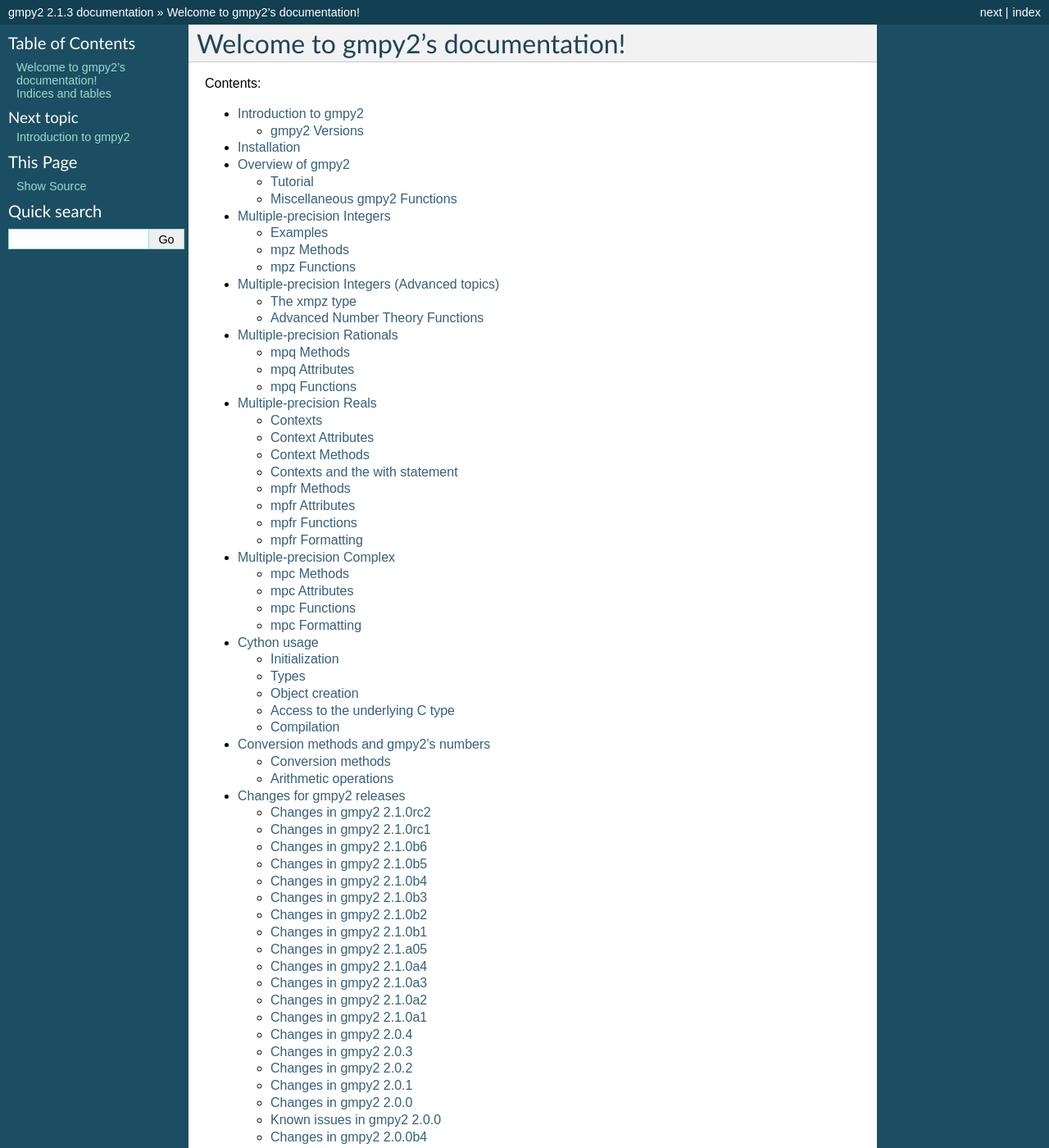
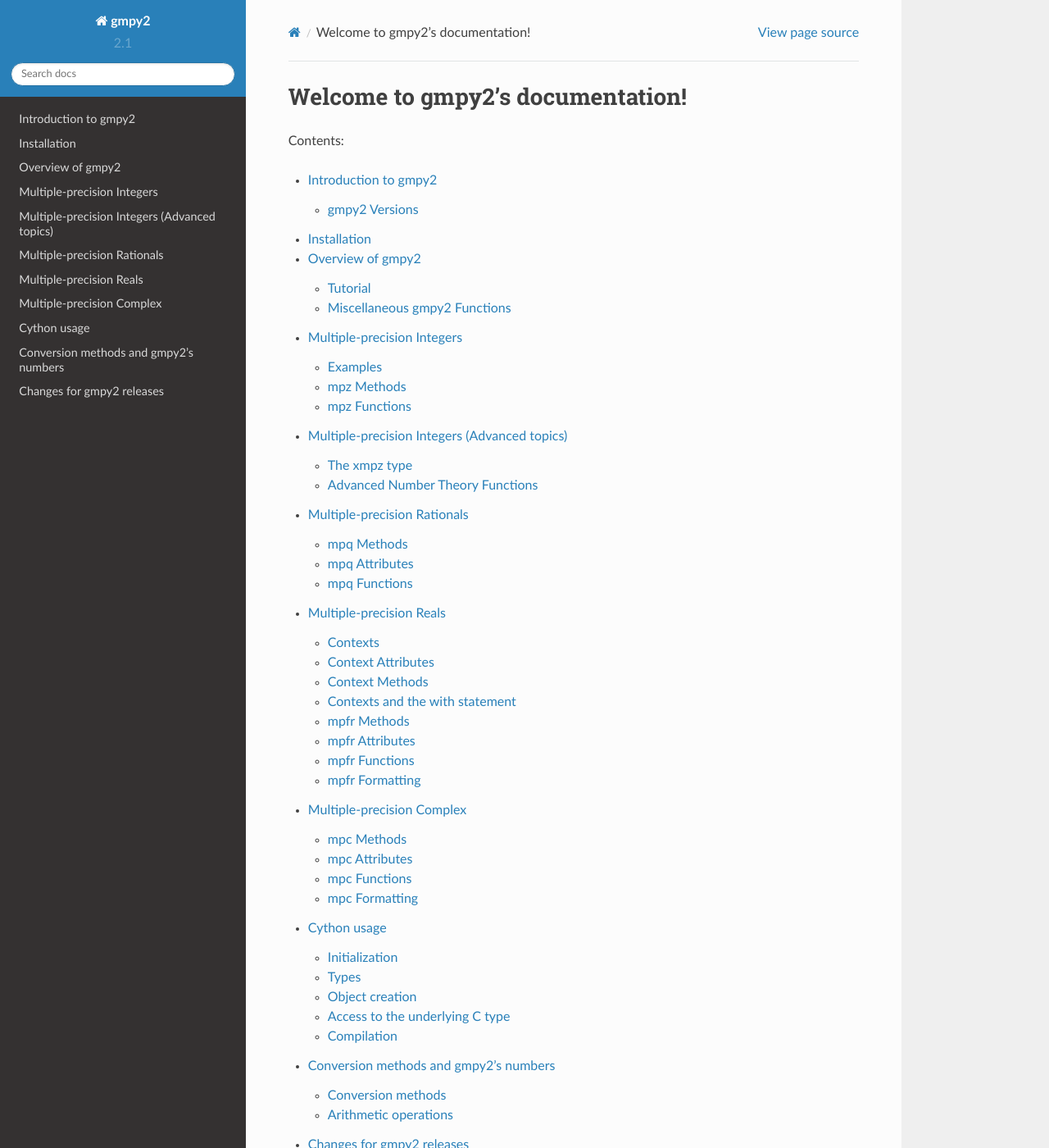
Before and after one commit to aleaxit/gmpy, a Sphinx documentation site: the page built from docs/index.rst, in a window 1280 px wide and 1400 px high. Shown: the whole window at 82% size. Built offline with Sphinx 7.4.7 and the Read the Docs theme 2.0.0, drawn with Linux system fonts in a browser that asks for light colours; formulas are drawn with MathJax 3; some of the changed text lies outside the part shown.

Commit message:
Use sphinx_rtd_theme for local builds too

```diff
--- a/docs/conf.py
+++ b/docs/conf.py
@@ -92,7 +92,7 @@ pygments_style = 'sphinx'
 
 # The theme to use for HTML and HTML Help pages.  See the documentation for
 # a list of builtin themes.
-html_theme = 'default'
+html_theme = 'sphinx_rtd_theme'
 
 # Theme options are theme-specific and customize the look and feel of a theme
 # further.  For a list of options available for each theme, see the
--- a/pyproject.toml
+++ b/pyproject.toml
@@ -34,7 +34,7 @@ requires-python = '>=3.7'
 file = 'README.rst'
 content-type = 'text/x-rst'
 [project.optional-dependencies]
-docs = ['sphinx>=4']
+docs = ['sphinx>=4', 'sphinx-rtd-theme>=1']
 [project.urls]
 Homepage = 'https://github.com/aleaxit/gmpy'
 
```
